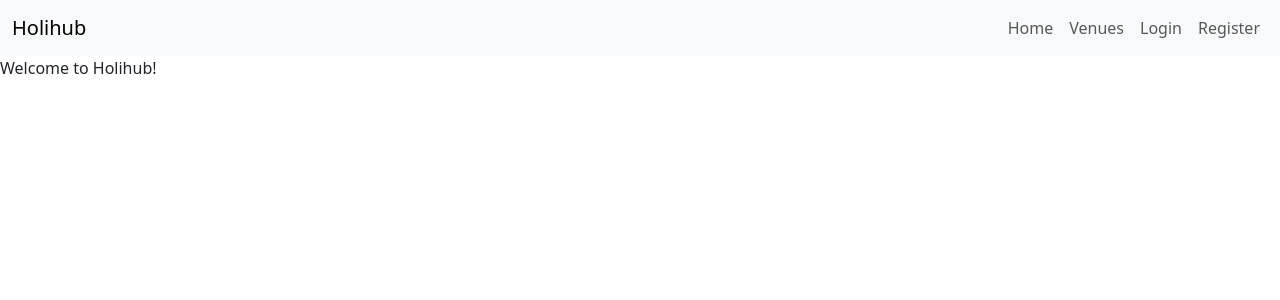
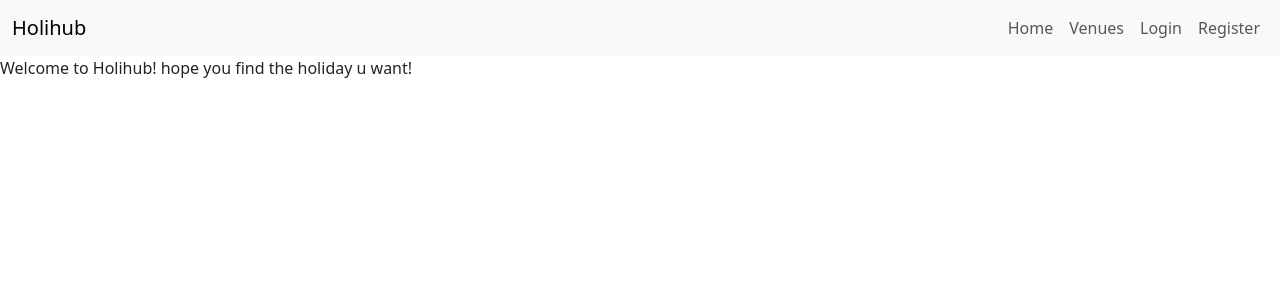
Before and after one commit to Voidwaker/pe2, a React (Vite) app: page / in a window 1280 px wide. Shown: the top 300 px of the page. Built offline with nearby package versions, Linux system fonts and the light colour scheme.

Commit message:
Update App.jsx

```diff
--- a/src/App.jsx
+++ b/src/App.jsx
@@ -25,7 +25,7 @@ function App() {
     <div>
       <Header />
       <Routes>
-        <Route path="/" element={<div>Welcome to Holihub!</div>} />
+        <Route path="/" element={<div>Welcome to Holihub! hope you find the holiday u want!</div>} />
         <Route path="/venues" element={<VenueList />} />
         <Route path="/bookings" element={<h1>My Bookings</h1>} />
         <Route path="/profile" element={<Profile />} />
```
